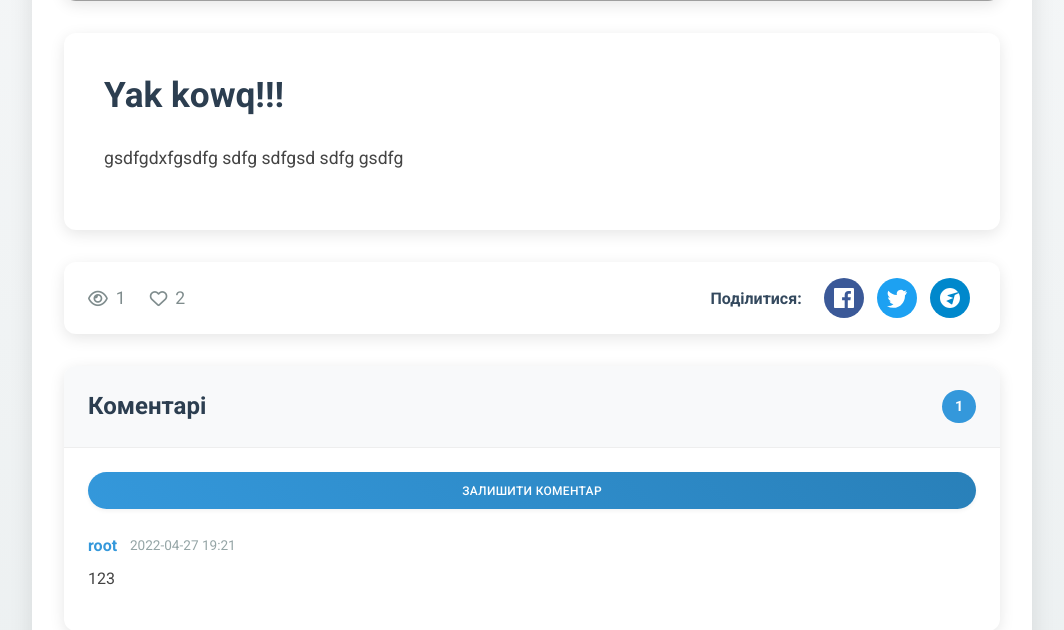
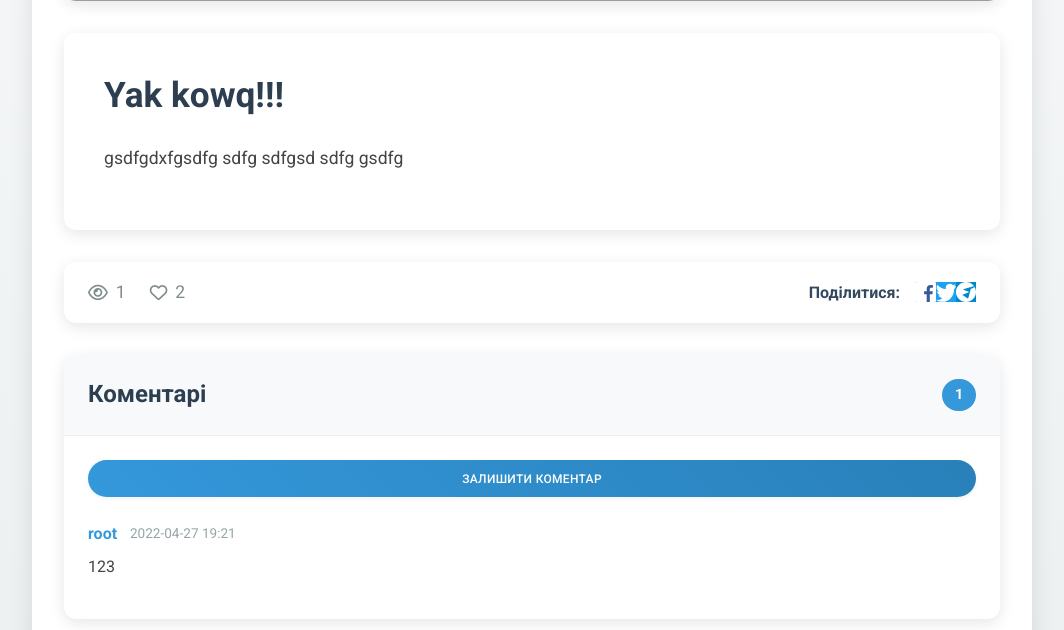
Before and after one commit to mjhjj/news-app, a Django app: page /posts/6/ in a window 1280 px wide. Shown: the part 567-1197 px from the top of the page, without its empty margins (108-1172 px from the left). Run offline with Django 4.2, Linux system fonts and the light colour scheme; data comes from the database, SQL or seed files in the repository; parts of the project's set-up code (start-up, migrations or seed data) failed here and were passed over; grey boxes are pictures that could not be loaded.

Commit message:
Refactor social media share buttons in newspost_detail.html to use updated IDs and improved styling, ensuring dynamic URL generation on page load for enhanced sharing functionality

```diff
--- a/newsApp/templates/newsApp/newspost_detail.html
+++ b/newsApp/templates/newsApp/newspost_detail.html
@@ -69,15 +69,15 @@
       <div class="share-bar">
         <div class="share-title">Поділитися:</div>
         <div class="share-buttons">
-          <a href="#" id="share-fb" class="share-btn facebook" style="display: inline-flex; align-items: center; justify-content: center;">
+          <a href="#" id="btn-fb" class="btn-fb" style="display: inline-flex; align-items: center; justify-content: center; background: #3b5998;">
             <!-- Facebook SVG -->
             <svg xmlns="http://www.w3.org/2000/svg" width="20" height="20" viewBox="0 0 24 24" fill="white"><path d="M22.675 0h-21.35C.595 0 0 .592 0 1.326v21.348C0 23.408.595 24 1.325 24h11.495v-9.294H9.691v-3.622h3.129V8.413c0-3.1 1.893-4.788 4.659-4.788 1.325 0 2.463.099 2.797.143v3.24l-1.918.001c-1.504 0-1.797.715-1.797 1.763v2.313h3.587l-.467 3.622h-3.12V24h6.116C23.406 24 24 23.408 24 22.674V1.326C24 .592 23.406 0 22.675 0z"/></svg>
           </a>
-          <a href="#" id="share-twitt" class="share-btn twitter" style="display: inline-flex; align-items: center; justify-content: center;">
+          <a href="#" id="btn-tw" class="btn-tw" style="display: inline-flex; align-items: center; justify-content: center; background: #1da1f2;">
             <!-- Twitter SVG -->
             <svg xmlns="http://www.w3.org/2000/svg" width="20" height="20" viewBox="0 0 24 24" fill="white"><path d="M24 4.557a9.83 9.83 0 0 1-2.828.775 4.932 4.932 0 0 0 2.165-2.724c-.951.564-2.005.974-3.127 1.195a4.916 4.916 0 0 0-8.38 4.482C7.691 8.095 4.066 6.13 1.64 3.161c-.542.929-.856 2.01-.857 3.17 0 2.188 1.115 4.116 2.823 5.247a4.904 4.904 0 0 1-2.229-.616c-.054 2.281 1.581 4.415 3.949 4.89a4.936 4.936 0 0 1-2.224.084c.627 1.956 2.444 3.377 4.6 3.417A9.867 9.867 0 0 1 0 21.543a13.94 13.94 0 0 0 7.548 2.209c9.058 0 14.009-7.496 14.009-13.986 0-.21 0-.423-.016-.634A9.936 9.936 0 0 0 24 4.557z"/></svg>
           </a>
-          <a href="#" id="share-tg" class="share-btn telegram" style="display: inline-flex; align-items: center; justify-content: center;">
+          <a href="#" id="btn-tg" class="btn-tg" style="display: inline-flex; align-items: center; justify-content: center; background: #0088cc;">
             <!-- Telegram SVG -->
             <svg xmlns="http://www.w3.org/2000/svg" width="20" height="20" viewBox="0 0 24 24" fill="white"><path d="M12 0C5.371 0 0 5.371 0 12c0 6.627 5.371 12 12 12s12-5.373 12-12c0-6.629-5.371-12-12-12zm5.707 8.293l-2.828 10.607c-.211.789-.678.979-1.371.609l-3.799-2.803-1.833-.883c-.401-.211-.412-.401.084-.612l7.184-2.822c.391-.189.779-.401.168-.612l-5.789-2.232c-.789-.303-.789-.789.168-1.039l11.377-3.289c.789-.211 1.371.189 1.139 1.039z"/></svg>
           </a>
@@ -114,9 +114,11 @@
 </div>
 
 <script>
-  var postUrl = "{{ request.scheme }}://{{ request.get_host }}{% url 'post-detail' post.id %}";
-  document.getElementById("share-twitt").href = "https://twitter.com/intent/tweet?text=" + encodeURIComponent(postUrl);
-  document.getElementById("share-fb").href = "https://www.facebook.com/sharer/sharer.php?u=" + encodeURIComponent(postUrl);
-  document.getElementById("share-tg").href = "https://t.me/share/url?url=" + encodeURIComponent(postUrl) + "&text={{ post.title|urlencode }}";
+  document.addEventListener("DOMContentLoaded", function() {
+    var postUrl = "{{ request.scheme }}://{{ request.get_host }}{% url 'post-detail' post.id %}";
+    document.getElementById("btn-tw").href = "https://twitter.com/intent/tweet?text=" + encodeURIComponent(postUrl);
+    document.getElementById("btn-fb").href = "https://www.facebook.com/sharer/sharer.php?u=" + encodeURIComponent(postUrl);
+    document.getElementById("btn-tg").href = "https://t.me/share/url?url=" + encodeURIComponent(postUrl) + "&text={{ post.title|urlencode }}";
+  });
 </script>
 {% endblock %}
```
